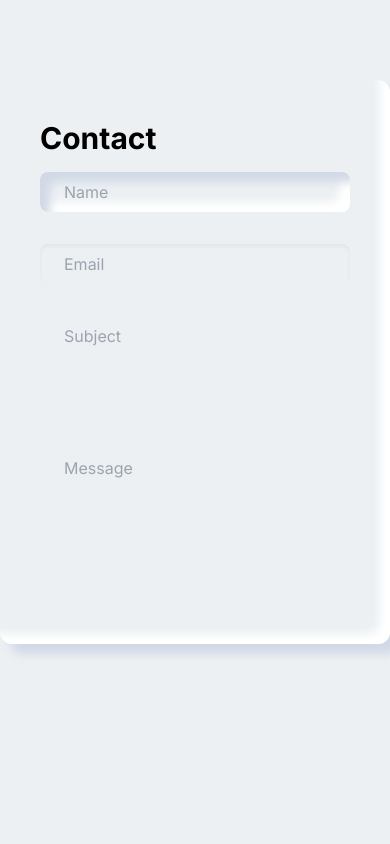
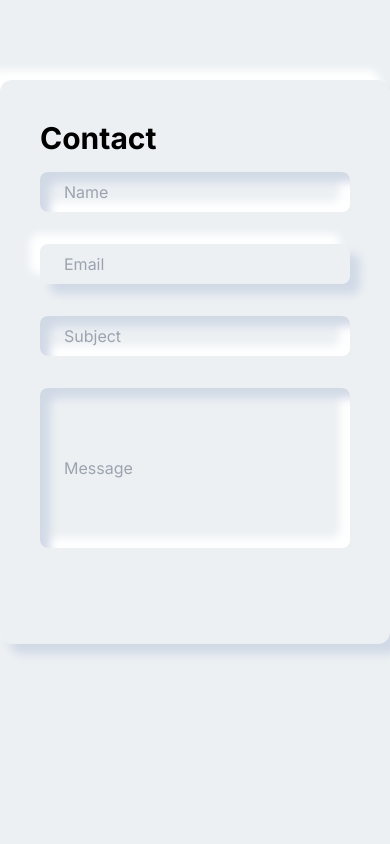
Before and after one commit to nocturnalhum/ecommerce, a Next.js app: page /contact in a window 390 px wide. Shown: the top 844 px of the page. Built offline with nearby package versions, Linux system fonts and the light colour scheme.

Commit message:
Debug: Box Shadow Inset Issue With Mobile Devices

```diff
--- a/pages/contact.jsx
+++ b/pages/contact.jsx
@@ -22,13 +22,13 @@ export default function Contact() {
                 type='text'
                 name='name'
                 placeholder='Name'
-                className='w-full h-10 pl-6 my-4 rounded-lg bg-[#ecf0f3] shadow-finput focus:shadow-ffocus'
+                className='w-full h-10 pl-6 my-4 rounded-lg bg-[#ecf0f3] shadow-input'
               />
               <input
                 type='email'
                 name='email'
                 placeholder='Email'
-                className='w-full h-10 pl-6 my-4 rounded-lg bg-[#ecf0f3] shadow-inner'
+                className='w-full h-10 pl-6 my-4 rounded-lg bg-[#ecf0f3] shadow-form'
               />
               <input
                 type='text'
--- a/tailwind.config.js
+++ b/tailwind.config.js
@@ -7,10 +7,10 @@ module.exports = {
   theme: {
     extend: {
       boxShadow: {
-        form: '10px 10px 10px rgba(209, 217, 230, 1.0), inset -10px -10px 10px rgba(255,255,255, 1.0)',
-        finput:
+        form: '10px 10px 10px rgba(209, 217, 230, 1.0), -10px -10px 10px rgba(255,255,255, 1.0)',
+        input:
           'inset 10px 10px 10px rgba(209, 217, 230, 1.0), inset -10px -10px 10px rgba(255,255,255, 1.0)',
-        ffocus:
+        focus:
           'inset 4px 4px 4px rgba(209, 217, 230, 1.0), inset -4px -4px 16px rgba(255,255,255, 1.0)',
       },
     },
```
